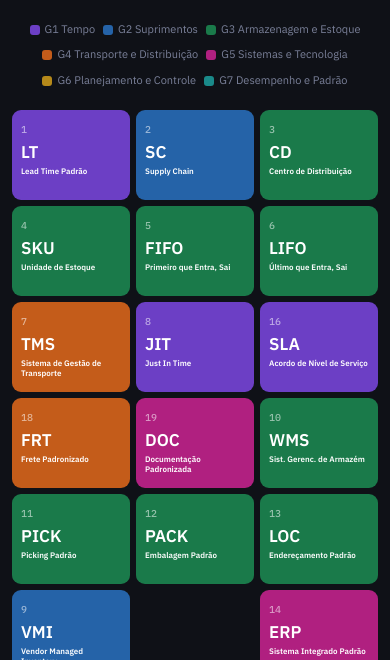
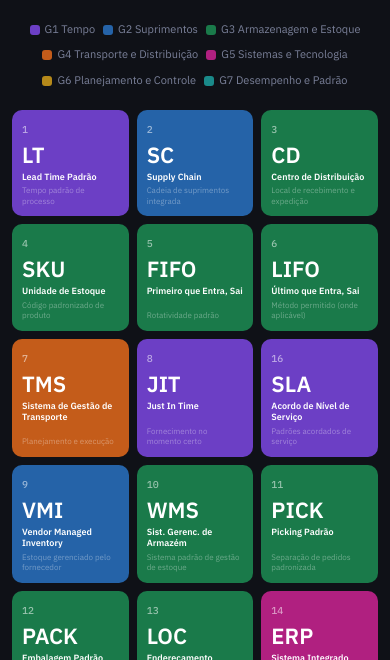
Before and after one commit to ronaldolb/guia-producao, a plain HTML site: page index.html in a window 390 px wide. Shown: the part 184-844 px from the top of the page. Drawn offline with Linux system fonts and the light colour scheme.

Commit message:
Add files via upload

```diff
--- a/index.html
+++ b/index.html
@@ -111,18 +111,15 @@ mark{background:rgba(79,158,255,.22);color:#4f9eff;border-radius:2px;padding:0 2
 /* MOBILE */
 @media(max-width:680px){
   .view{padding:16px 12px 60px}
-  .pt-home{grid-template-columns:repeat(4,1fr);gap:6px}
-  .ptc{min-height:90px;padding:10px 7px 7px;border-radius:9px}
-  .pt-sig{font-size:20px}
-  .pt-name{font-size:8px}
-  .pt-desc{display:none}
+  .pt-home{grid-template-columns:repeat(3,1fr);gap:8px}
+  .ptc{min-height:100px;padding:10px 8px 8px;border-radius:10px}
+  .pt-sig{font-size:22px}
+  .pt-name{font-size:9px}
+  .pt-desc{font-size:8px;opacity:.6}
   .nav-tabs{gap:3px}
   .nav-tab{font-size:11px;padding:4px 8px}
   .cg{grid-template-columns:1fr}
-}
-@media(max-width:420px){
-  .pt-home{grid-template-columns:repeat(3,1fr)}
-  .pt-sig{font-size:17px}
+  .ptc-empty{display:none}
 }
 ::-webkit-scrollbar{width:4px}
 ::-webkit-scrollbar-thumb{background:var(--border2);border-radius:4px}
@@ -248,6 +245,9 @@ const PTROWS=[
   ['sla_log','frt_log','doc_log','wms','pick_log','pack_log','loc_log','vmi'],
   [null,'erp_log','edi','mps_log','kpi_log','otif_log','cp_log',null],
 ];
+// Lista plana (sem nulls) para mobile
+const PT_FLAT=['lt','sc_log','cd_log','sku_log','fifo_log','lifo_log','tms','jit','sla_log','frt_log','doc_log','wms','pick_log','pack_log','loc_log','vmi','erp_log','edi','mps_log','kpi_log','otif_log','cp_log','cp_log'].filter((v,i,a)=>a.indexOf(v)===i);
+const PT_FLAT_ORDERED=['lt','sc_log','cd_log','sku_log','fifo_log','lifo_log','tms','jit','sla_log','vmi','wms','pick_log','pack_log','loc_log','erp_log','edi','mps_log','kpi_log','otif_log','cp_log','frt_log','doc_log'];
 const PT_NUMS={lt:1,sc_log:2,cd_log:3,sku_log:4,fifo_log:5,lifo_log:6,tms:7,jit:8,sla_log:16,frt_log:18,doc_log:19,wms:10,pick_log:11,pack_log:12,loc_log:13,vmi:9,erp_log:14,edi:20,mps_log:15,kpi_log:21,otif_log:22,cp_log:23};
 
 const IDX=Object.values(DB).map(c=>({id:c.id,sec:c.sec,grp:c.grp,name:c.name,sub:c.sub,preview:c.preview,
@@ -261,7 +261,21 @@ function renderHome(){
   show('view-home');
   const v=document.getElementById('view-home');
   const legend=Object.entries(GRP_COLORS).map(([g,c])=>`<div class="hleg"><div class="hleg-dot" style="background:${c}"></div><span>${g}</span></div>`).join('');
+  const isMobile = window.innerWidth < 600;
   let cells='';
+  if(isMobile){
+    // Mobile: layout linear sem buracos
+    PT_FLAT_ORDERED.forEach(id=>{
+      const c=DB[id];if(!c)return;
+      const num=PT_NUMS[id]||'';
+      cells+=`<div class="ptc" id="ptc-${id}" style="background:${c.color}" onclick="selPt('${id}')">
+        <div class="pt-num">${num}</div>
+        <div class="pt-sig">${c.sig||id.toUpperCase()}</div>
+        <div class="pt-name">${c.name}</div>
+        <div class="pt-desc">${c.sub}</div>
+      </div>`;
+    });
+  } else {
     PTROWS.forEach(row=>row.forEach(id=>{
       if(!id){cells+=`<div class="ptc ptc-empty"></div>`;return;}
       const c=DB[id];if(!c){cells+=`<div class="ptc ptc-empty"></div>`;return;}
@@ -273,6 +287,7 @@ function renderHome(){
         <div class="pt-desc">${c.sub}</div>
       </div>`;
     }));
+  }
   v.innerHTML=`
     <div class="home-title">Tabela Periódica da Logística</div>
     <div class="home-main-title">PROD·GUIDE</div>
```
Lines whose indentation alone changed are shown as unchanged.
